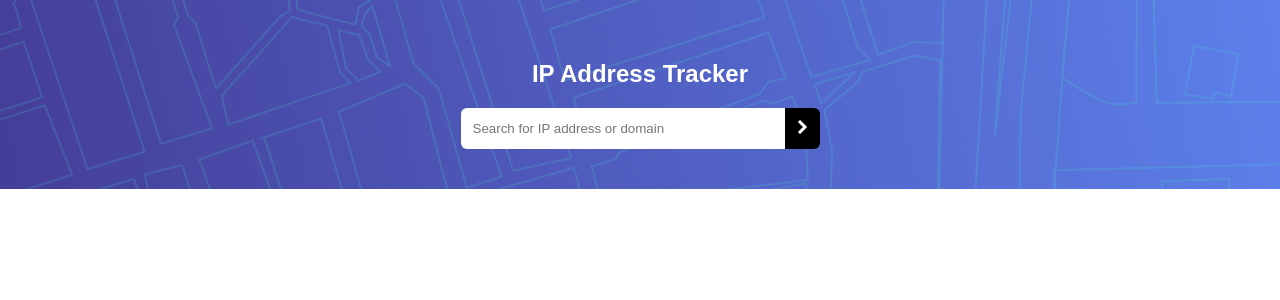
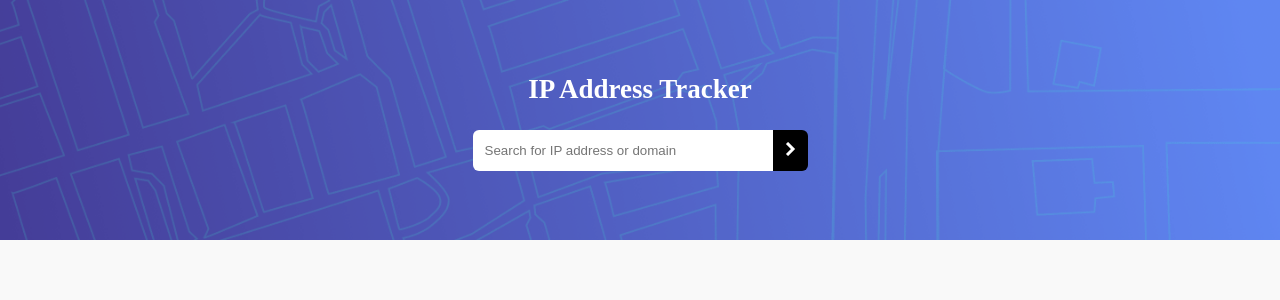
Before and after one commit to DhanashreeKharade451/IP-Address-Tracker-React, a React (Vite) app: page / in a window 1280 px wide. Shown: the top 300 px of the page. Built offline with nearby package versions, Linux system fonts and the light colour scheme; no server answers.

Commit message:
style adjustment

```diff
--- a/src/components/SearchIPAddress.jsx
+++ b/src/components/SearchIPAddress.jsx
@@ -2,31 +2,6 @@ import { useState } from "react";
 import arrowIcon from "../assets/images/icon-arrow.svg";
 import bgImage from "../assets/images/pattern-bg-desktop.png";
 
-// function SearchIpAddress() {
-//   return (
-//     <div
-//       className="bg-cover h-80"
-//       style={{ backgroundImage: `url(${bgImage})` }}
-//     >
-//             <h1 className="text-center text-2xl">IP Address Tracker</h1>
-//
-//       <div className="flex justify-center">
-//                 <label htmlFor="searchIp"></label>
-//
-//         <input className="border" type="search" id="searchIp" />
-//
-//         <button className="h-10 w-10 bg-black border-none">
-//
-//           <img alt="Arrow Icon" src={arrowIcon} className="h-5 w-5" />
-//
-//         </button>
-//
-//       </div>
-//
-//     </div>
-//   );
-// }
-// export default SearchIpAddress;
 
 const SearchIPAddress = ({fetchIp}) => {
   const [query, setQuery] = useState("");
@@ -40,7 +15,17 @@ const SearchIPAddress = ({fetchIp}) => {
   return (
     <div
      className="bg-cover h-80"
-    style={{ backgroundImage: `url(${bgImage})` }}
+    style={{
+       backgroundImage: `url(${bgImage})`,
+  backgroundSize: "cover",
+      backgroundPosition: "top center",
+     backgroundRepeat: "no-repeat",
+     height: "30vh",
+     display: "flex",
+     flexDirection: "column",
+     alignItems: "center",
+     justifyContent: "center",
+  }}
     >
         <form id="searchForm" onSubmit={handleSubmit}>
       <h1>IP Address Tracker</h1>
--- a/src/index.css
+++ b/src/index.css
@@ -1,7 +1,25 @@
+
+:root {
+  --Very-Dark-Gray: hsl(0, 0%, 17%);
+  --Dark-Gray: hsl(0, 0%, 59%);
+}
+
+
+* {
+  margin: 0;
+  padding: 0;
+  box-sizing: border-box;
+}
 
 body{
-  margin:0;
-  font-family: Arial, sans-serif;
+  font-size: 18px;
+  /* font-weight: 400; */
+  min-height: 100vh;
+  margin: 0;
+  color: var(--Very-Dark-Gray);
+  background-color: #f9f9f9;
+  line-height: 1.5;
+
 }
 
 #searchForm{
```
